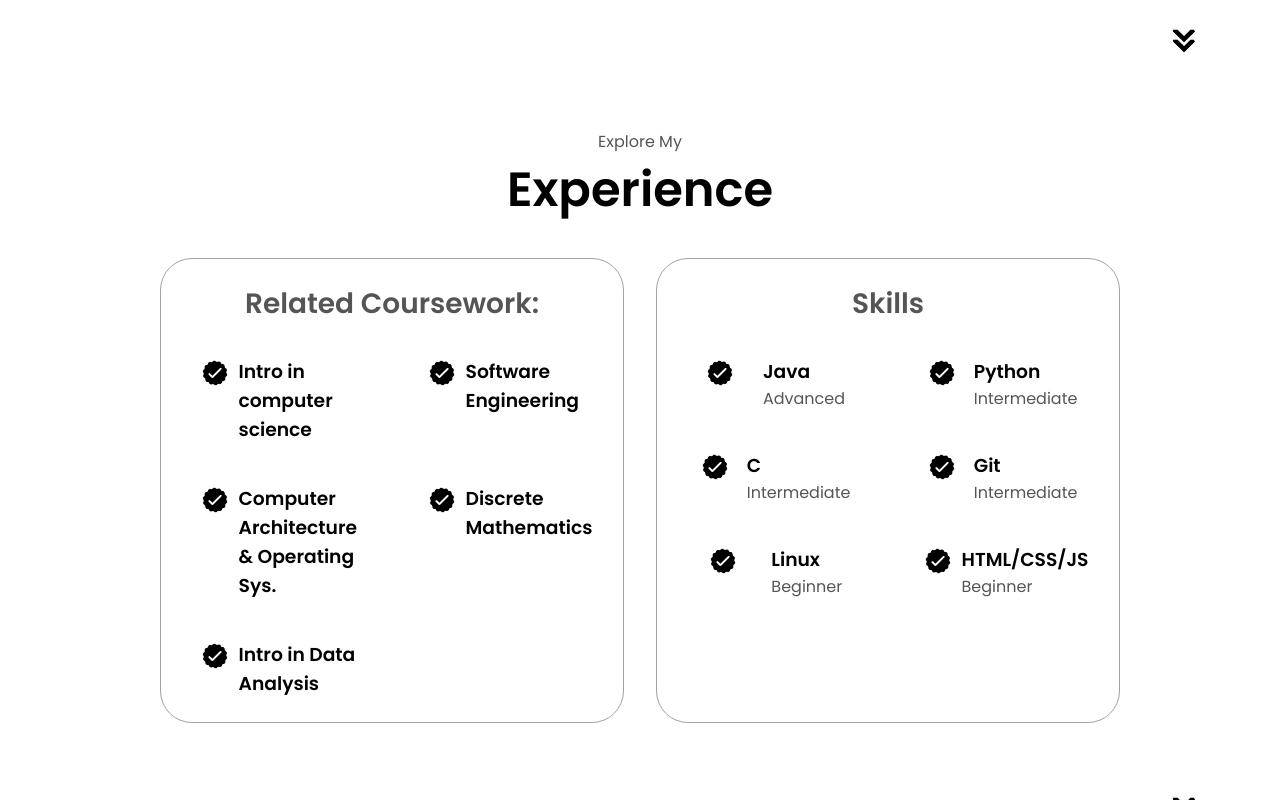
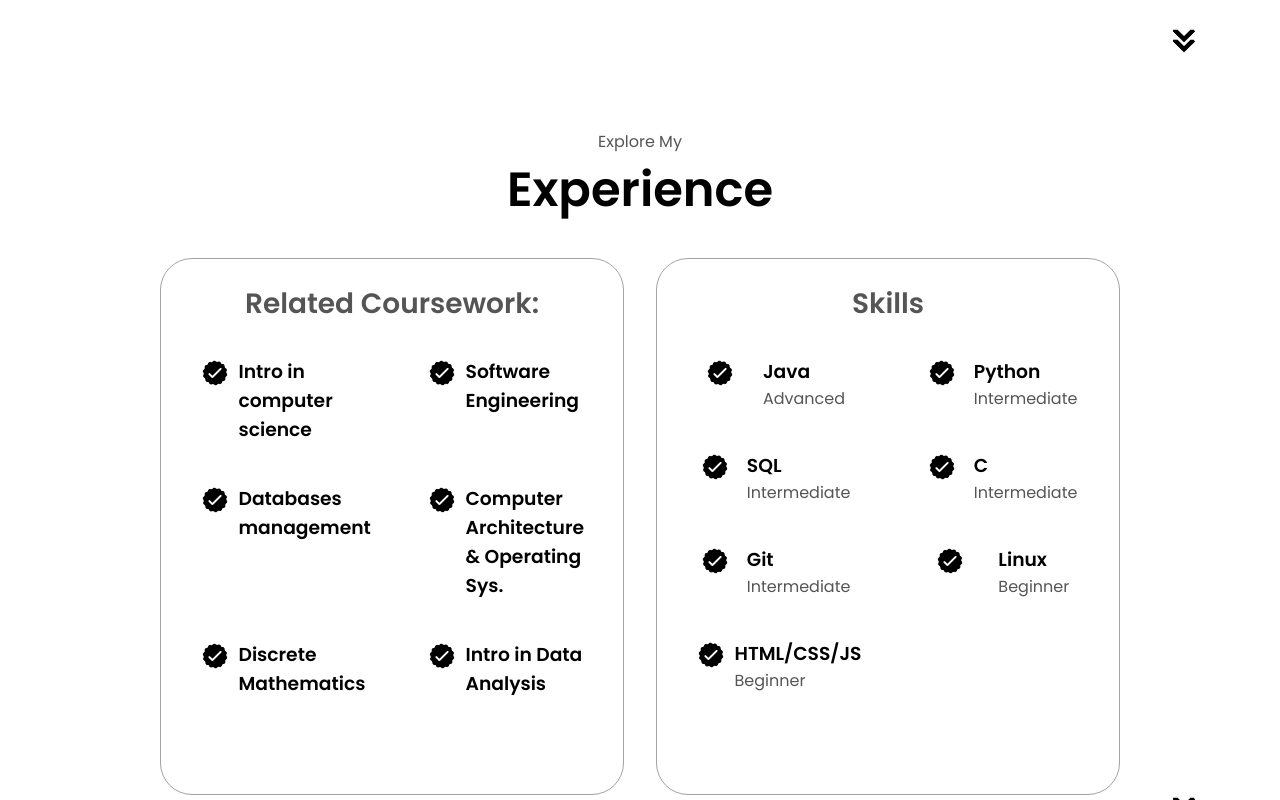
Before and after one commit to mrisatmo/MyPortfolioWebSite, a plain HTML site: page index.html in a window 1280 px wide. Shown: the part 1567-2367 px from the top of the page. Drawn offline with Linux system fonts and the light colour scheme.

Commit message:
Update education and experience sections in index.html

```diff
--- a/index.html
+++ b/index.html
@@ -112,7 +112,7 @@
                 class="icon"
               />
               <h3>Education</h3>
-              <p>Currently a first-year B.Sc. student.</p>
+              <p>Currently a B.Sc. student at Technion.</p>
             </div>
           </div>
           <!-- Additional text about education and interests -->
@@ -162,6 +162,17 @@
                 />
                 <div>
                   <h3>Software Engineering</h3>
+                  <p></p>
+                </div>
+              </article>
+              <article>
+                <img
+                  src="./assets/checkmark.png"
+                  alt="Experience icon"
+                  class="icon"
+                />
+                <div>
+                  <h3>Databases management</h3>
                   <p></p>
                 </div>
               </article>
@@ -247,6 +258,17 @@
                 />
                 <div>
                   <h3>Python</h3>
+                  <p>Intermediate</p>
+                </div>
+              </article>
+              <article>
+                <img
+                  src="./assets/checkmark.png"
+                  alt="Experience icon"
+                  class="icon"
+                />
+                <div>
+                  <h3>SQL</h3>
                   <p>Intermediate</p>
                 </div>
               </article>
```
